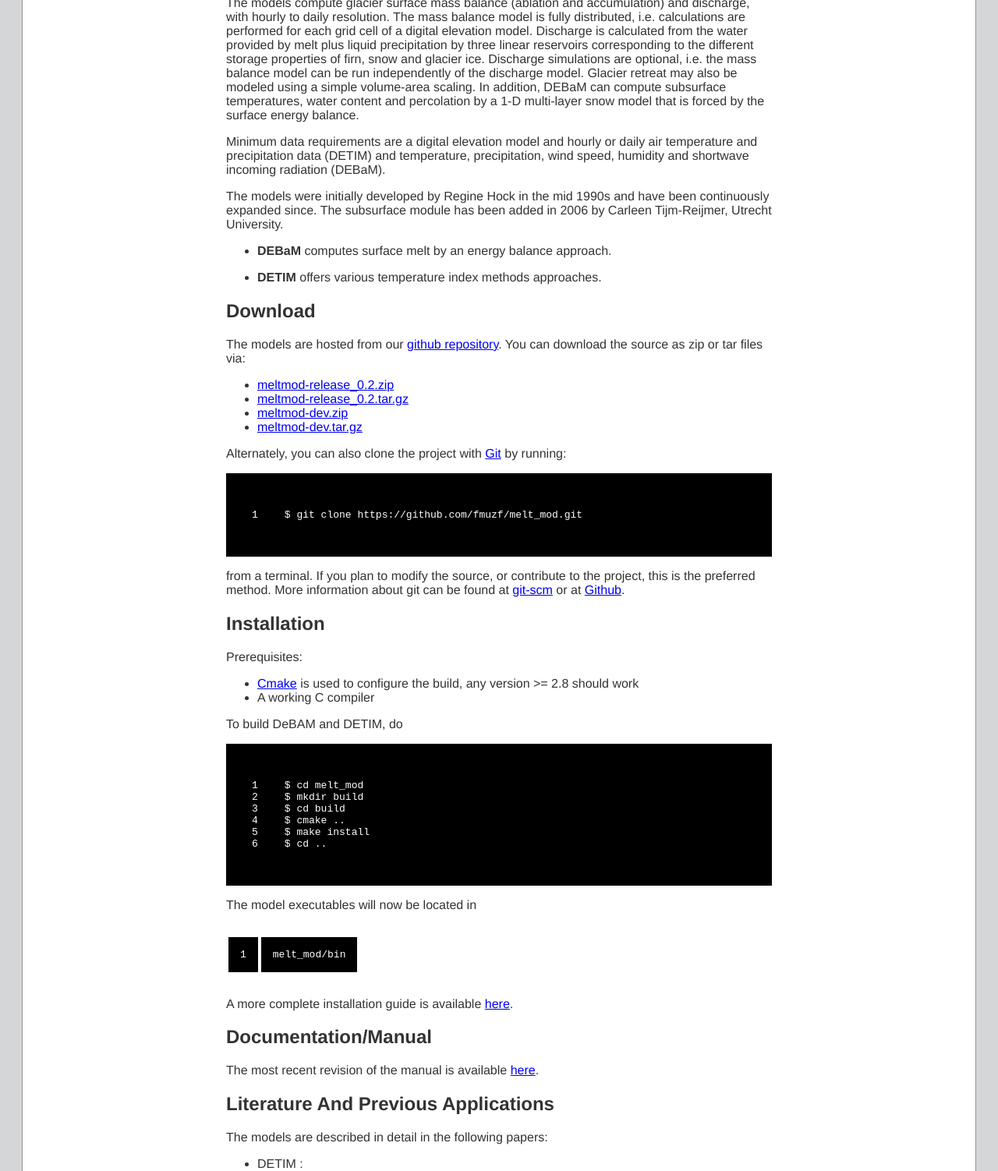
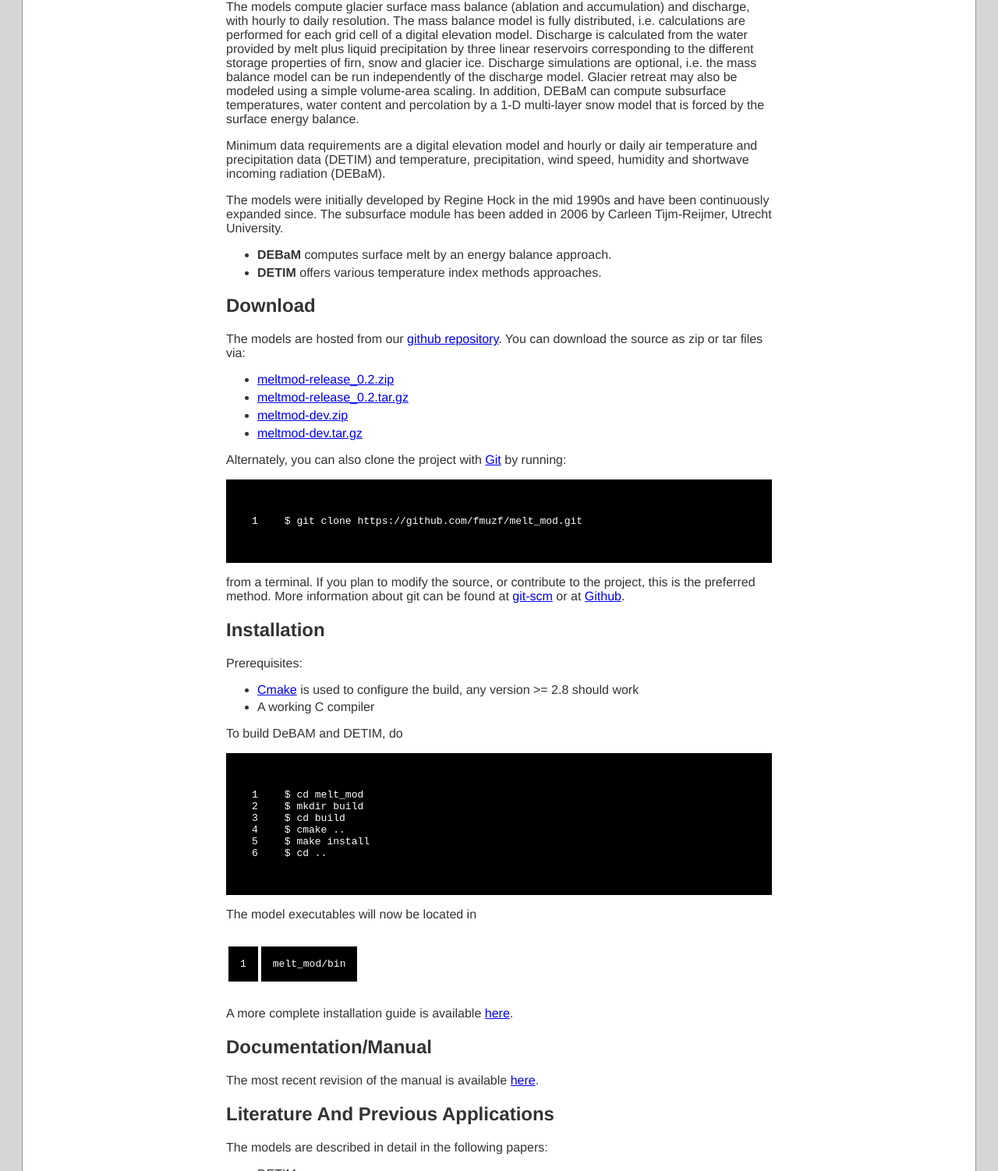
Before and after one commit to regine/meltmodel, a Jekyll site: the page built from index.md, in a window 1280 px wide. Shown: the part 300-1802 px from the top of the page at 78% size. Built offline with Jekyll 4.4.1, drawn with Linux system fonts in a browser that asks for light colours; Markdown is read by kramdown in place of the engine named in the settings; grey boxes are pictures that could not be loaded.

Commit message:
added padding between list elements in main page and in bibliography

```diff
--- a/css/screen.css
+++ b/css/screen.css
@@ -2,7 +2,6 @@ body {
 background-color: #D5D6D7;
 padding:20px;
 text-align: center;
-align: center;
 }
 .header {
 border-bottom: 1px solid #959596;
@@ -34,6 +33,8 @@ text-align: left;
 width: 700px;
 color: #333333;
 }
+#container li {margin-bottom: .3em}
+#container .bibliography li {margin-bottom: .5em}
 h1 { font-size: 3.8em; color: #736f30; margin-bottom: 3px; }
 h1 .small { font-size: 0.4em; }
 h1 a { text-decoration: none }
@@ -45,6 +46,9 @@ margin-bottom: 30px;
 margin-top: 30px;
 font-style: italic;
 }
+
+
+
 .download { float: right; }
 pre { background: #000; color: #fff; padding: 15px;}
 hr { border: 0; width: 80%; border-bottom: 1px solid #aaa}
--- a/index.md
+++ b/index.md
@@ -33,7 +33,6 @@ been continuously expanded since. The subsurface module has been added in 2006
 by Carleen Tijm-Reijmer, Utrecht University.
 
 - __DEBaM__ computes surface melt by an energy balance approach.
-
 - __DETIM__ offers various temperature index methods approaches.
 
 
```
